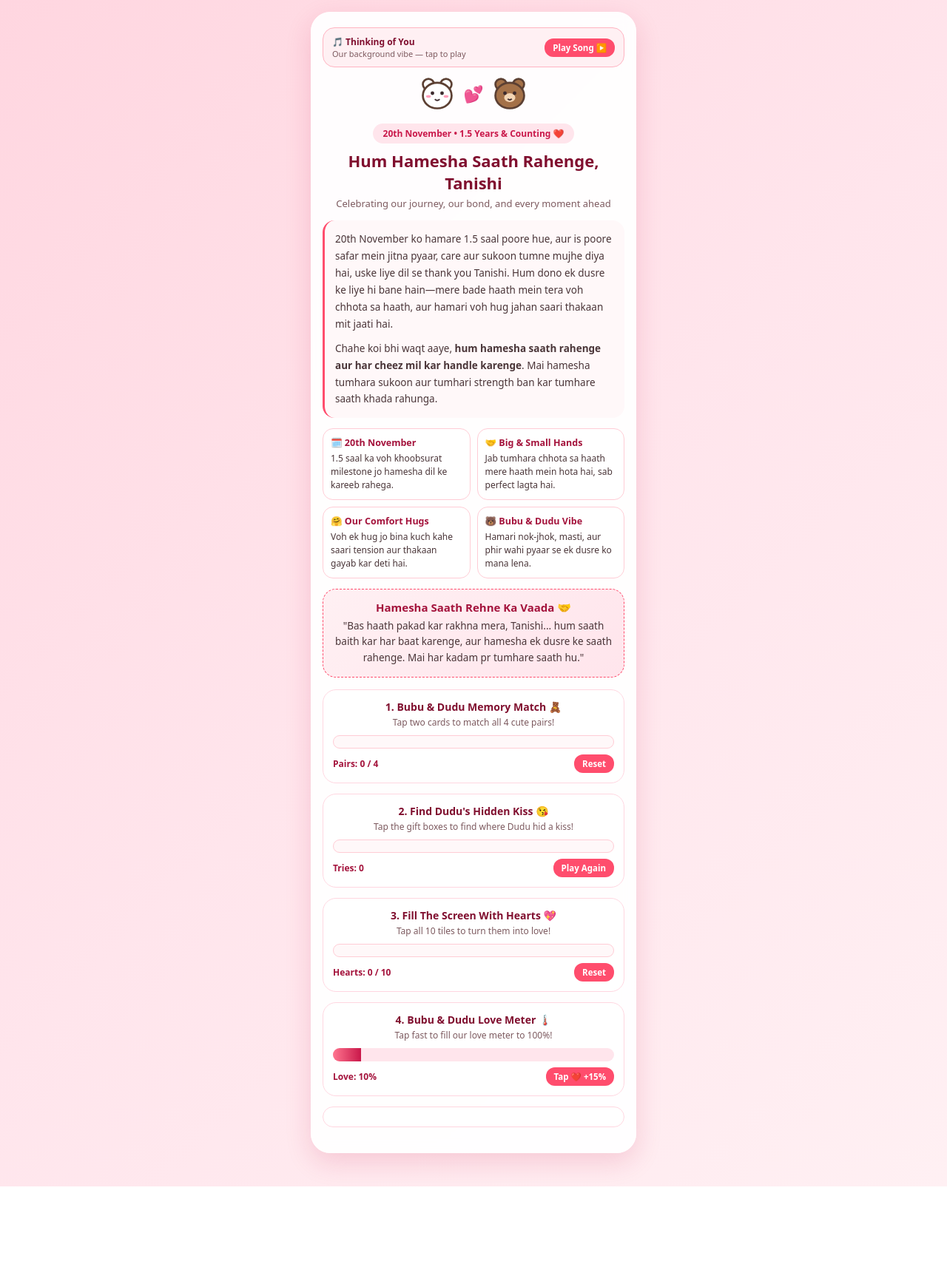
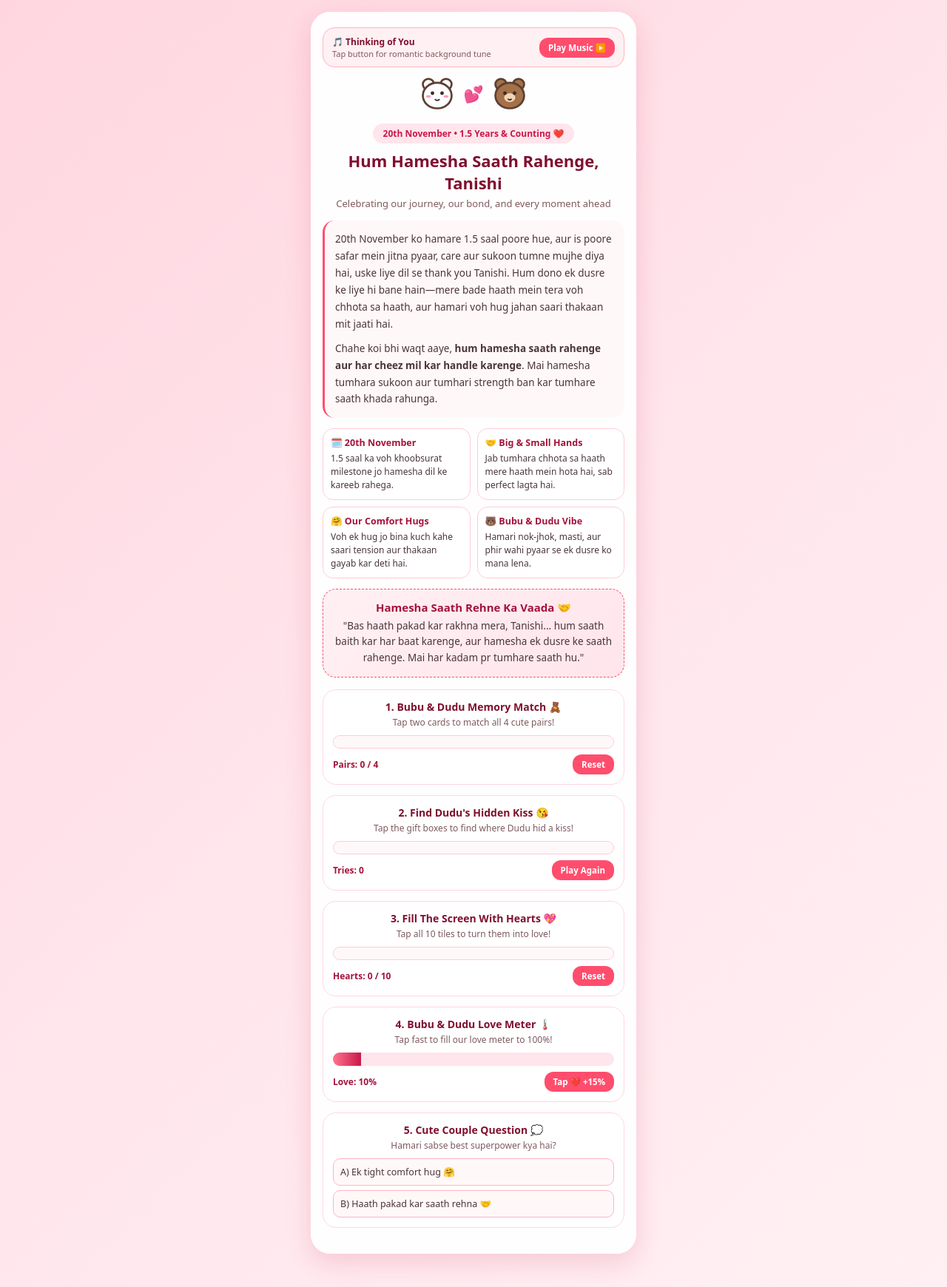
Before and after one commit to tiwaritejas342-hash/Ourr-cute-spacee-, a plain HTML site: page index.html in a window 1280 px wide. Shown: the whole page at 74% size. Before the commit the page ends 1604 px from the top, so only its background shows below. Drawn offline with Linux system fonts and the light colour scheme.

Commit message:
Update index.html

```diff
--- a/index.html
+++ b/index.html
@@ -10,9 +10,9 @@ body{font-family:system-ui,-apple-system,sans-serif;background:linear-gradient(1
 .bg-float{position:fixed;inset:0;pointer-events:none;z-index:0;overflow:hidden}
 .f-item{position:absolute;bottom:-40px;font-size:22px;opacity:.55;animation:rise 8s linear infinite}
 @keyframes rise{0%{transform:translateY(0) rotate(0deg);opacity:.65}100%{transform:translateY(-110vh) rotate(25deg);opacity:0}}
-.card{background:rgba(255,255,255,.94);backdrop-filter:blur(8px);border-radius:26px;padding:20px 15px;max-width:440px;width:100%;box-shadow:0 12px 35px rgba(201,24,74,.16);border:1.5px solid #fff;text-align:center;position:relative;z-index:2}
+.card{background:rgba(255,255,255,.95);border-radius:26px;padding:20px 15px;max-width:440px;width:100%;box-shadow:0 12px 35px rgba(201,24,74,.16);border:1.5px solid #fff;text-align:center;position:relative;z-index:2}
 .music-bar{background:#fff0f3;border:1.5px solid #ffb3c1;border-radius:16px;padding:10px 12px;margin-bottom:14px;display:flex;align-items:center;justify-content:space-between;gap:8px}
-.music-info{text-align:left;font-size:12px;color:#800f2f;font-weight:600}
+.music-info{text-align:left;font-size:12px;color:#800f2f;font-weight:700}
 .music-info span{display:block;font-size:11px;color:#7d5a5f;font-weight:400}
 .bears{display:flex;justify-content:center;align-items:center;gap:8px;margin-bottom:8px;animation:b 2s infinite}
 @keyframes b{0%,100%{transform:translateY(0)}50%{transform:translateY(-6px)}}
@@ -42,7 +42,7 @@ h1{font-size:22px;color:#800f2f;margin-bottom:4px}
 .wheel-res{background:#fff0f3;border-radius:12px;padding:11px;font-size:13px;font-weight:600;color:#800f2f;min-height:44px;display:flex;align-items:center;justify-content:center;margin-bottom:9px;border:1px dashed #ff758f}
 button{border:none;border-radius:12px;font-weight:600;cursor:pointer;font-family:inherit;-webkit-tap-highlight-color:transparent}
 .btn{background:#ff4d6d;color:#fff;padding:9px 16px;font-size:12.5px;box-shadow:0 4px 10px rgba(255,77,109,.25)}
-.sm{background:#ff4d6d;color:#fff;padding:5px 11px;font-size:11.5px}
+.sm{background:#ff4d6d;color:#fff;padding:6px 12px;font-size:11.5px}
 .bar{display:flex;justify-content:space-between;align-items:center;font-size:12px;color:#a4133c;font-weight:600}
 .win{display:none;font-size:12.5px;font-weight:600;color:#c9184a;margin:5px 0}
 .end-box{background:#fff8f9;border:1.5px solid #ffb3c1;border-radius:18px;padding:15px}
@@ -51,17 +51,15 @@ button{border:none;border-radius:12px;font-weight:600;cursor:pointer;font-family
 <body>
 <div class="bg-float" id="bgFloat"></div>
 
-<!-- Hidden YouTube Player for "Thinking of You" -->
-<div style="position:fixed;width:1px;height:1px;opacity:0;pointer-events:none;overflow:hidden">
-  <iframe id="ytSong" width="200" height="200" src="https://youtube.com" allow="autoplay"></iframe>
-</div>
-
 <div class="card">
-  <!-- Music Bar -->
+  <!-- Reliable Android Audio Player -->
   <div class="music-bar">
-    <div class="music-info">🎵 Thinking of You<span>Our background vibe — tap to play</span></div>
-    <button class="sm" id="mBtn" onclick="toggleSong()">Play Song ▶️</button>
+    <div class="music-info">🎵 Thinking of You<span>Tap button for romantic background tune</span></div>
+    <button class="sm" id="mBtn" onclick="toggleAudio()">Play Music ▶️</button>
   </div>
+  <audio id="bgAudio" loop preload="auto">
+    <source src="https://pixabay.com" type="audio/mpeg">
+  </audio>
 
   <div class="bears">
     <svg width="54" height="54" viewBox="0 0 100 100"><circle cx="28" cy="28" r="14" fill="#fff" stroke="#5c4033" stroke-width="5"/><circle cx="72" cy="28" r="14" fill="#fff" stroke="#5c4033" stroke-width="5"/><ellipse cx="50" cy="56" rx="36" ry="32" fill="#fff" stroke="#5c4033" stroke-width="5"/><circle cx="38" cy="50" r="4.5" fill="#3d2b2e"/><circle cx="62" cy="50" r="4.5" fill="#3d2b2e"/><ellipse cx="28" cy="58" rx="6" ry="3.5" fill="#ff9ebb"/><ellipse cx="72" cy="58" rx="6" ry="3.5" fill="#ff9ebb"/><path d="M44 65 Q50 71 56 65" stroke="#3d2b2e" stroke-width="3.5" fill="none"/></svg>
@@ -78,7 +76,6 @@ button{border:none;border-radius:12px;font-weight:600;cursor:pointer;font-family
     <p>Chahe koi bhi waqt aaye, <strong>hum hamesha saath rahenge aur har cheez mil kar handle karenge</strong>. Mai hamesha tumhara sukoon aur tumhari strength ban kar tumhare saath khada rahunga.</p>
   </div>
 
-  <!-- 4 Cute Memories Grid -->
   <div class="mem-grid">
     <div class="mem-item"><strong>🗓️ 20th November</strong>1.5 saal ka voh khoobsurat milestone jo hamesha dil ke kareeb rahega.</div>
     <div class="mem-item"><strong>🤝 Big & Small Hands</strong>Jab tumhara chhota sa haath mere haath mein hota hai, sab perfect lagta hai.</div>
@@ -91,7 +88,6 @@ button{border:none;border-radius:12px;font-weight:600;cursor:pointer;font-family
     <p>"Bas haath pakad kar rakhna mera, Tanishi... hum saath baith kar har baat karenge, aur hamesha ek dusre ke saath rahenge. Mai har kadam pr tumhare saath hu."</p>
   </div>
 
-  <!-- Game 1: Memory Match -->
   <div class="g-card">
     <h4>1. Bubu & Dudu Memory Match 🧸</h4>
     <p class="g-sub">Tap two cards to match all 4 cute pairs!</p>
@@ -100,7 +96,6 @@ button{border:none;border-radius:12px;font-weight:600;cursor:pointer;font-family
     <div class="bar"><span>Pairs: <b id="mScore">0</b> / 4</span><button class="sm" onclick="initMem()">Reset</button></div>
   </div>
 
-  <!-- Game 2: Find Hidden Kiss -->
   <div class="g-card">
     <h4>2. Find Dudu's Hidden Kiss 😘</h4>
     <p class="g-sub">Tap the gift boxes to find where Dudu hid a kiss!</p>
@@ -109,7 +104,6 @@ button{border:none;border-radius:12px;font-weight:600;cursor:pointer;font-family
     <div class="bar"><span>Tries: <b id="kTries">0</b></span><button class="sm" onclick="initKiss()">Play Again</button></div>
   </div>
 
-  <!-- Game 3: Heart Pop -->
   <div class="g-card">
     <h4>3. Fill The Screen With Hearts 💖</h4>
     <p class="g-sub">Tap all 10 tiles to turn them into love!</p>
@@ -118,7 +112,6 @@ button{border:none;border-radius:12px;font-weight:600;cursor:pointer;font-family
     <div class="bar"><span>Hearts: <b id="pScore">0</b> / 10</span><button class="sm" onclick="initPop()">Reset</button></div>
   </div>
 
-  <!-- Game 4: Love Meter Tapper -->
   <div class="g-card">
     <h4>4. Bubu & Dudu Love Meter 🌡️</h4>
     <p class="g-sub">Tap fast to fill our love meter to 100%!</p>
@@ -127,5 +120,9 @@ button{border:none;border-radius:12px;font-weight:600;cursor:pointer;font-family
     <div class="bar"><span>Love: <b id="lPct">10</b>%</span><button class="sm" onclick="tapLove()">Tap ❤️ +15%</button></div>
   </div>
 
-  <!-- Game 5: Cute Couple Mini Quiz -->
   <div class="g-card">
+    <h4>5. Cute Couple Question 💭</h4>
+    <p class="g-sub">Hamari sabse best superpower kya hai?</p>
+    <div class="q-opts">
+      <button class="q-btn" onclick="ansQ('Bilkul sahi! Ek hug aur saari tension gayab 🤗❤️')">A) Ek tight comfort hug 🤗</button>
+      <button class="q-btn" onclick="ansQ('100% true! Haath pakad kar sab handle karna 🤝✨')">B) Haath pakad kar saath rehna 🤝</button>
```
